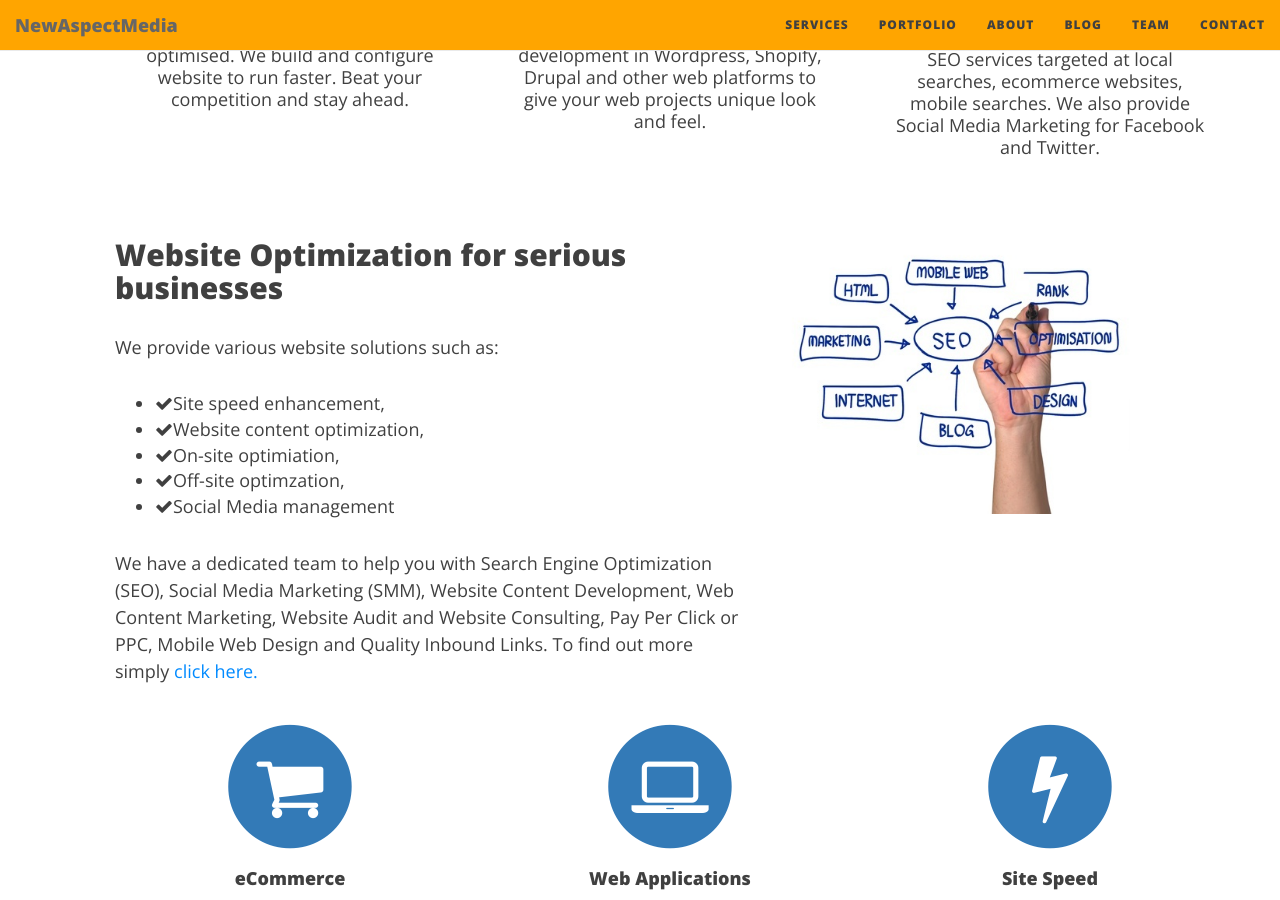
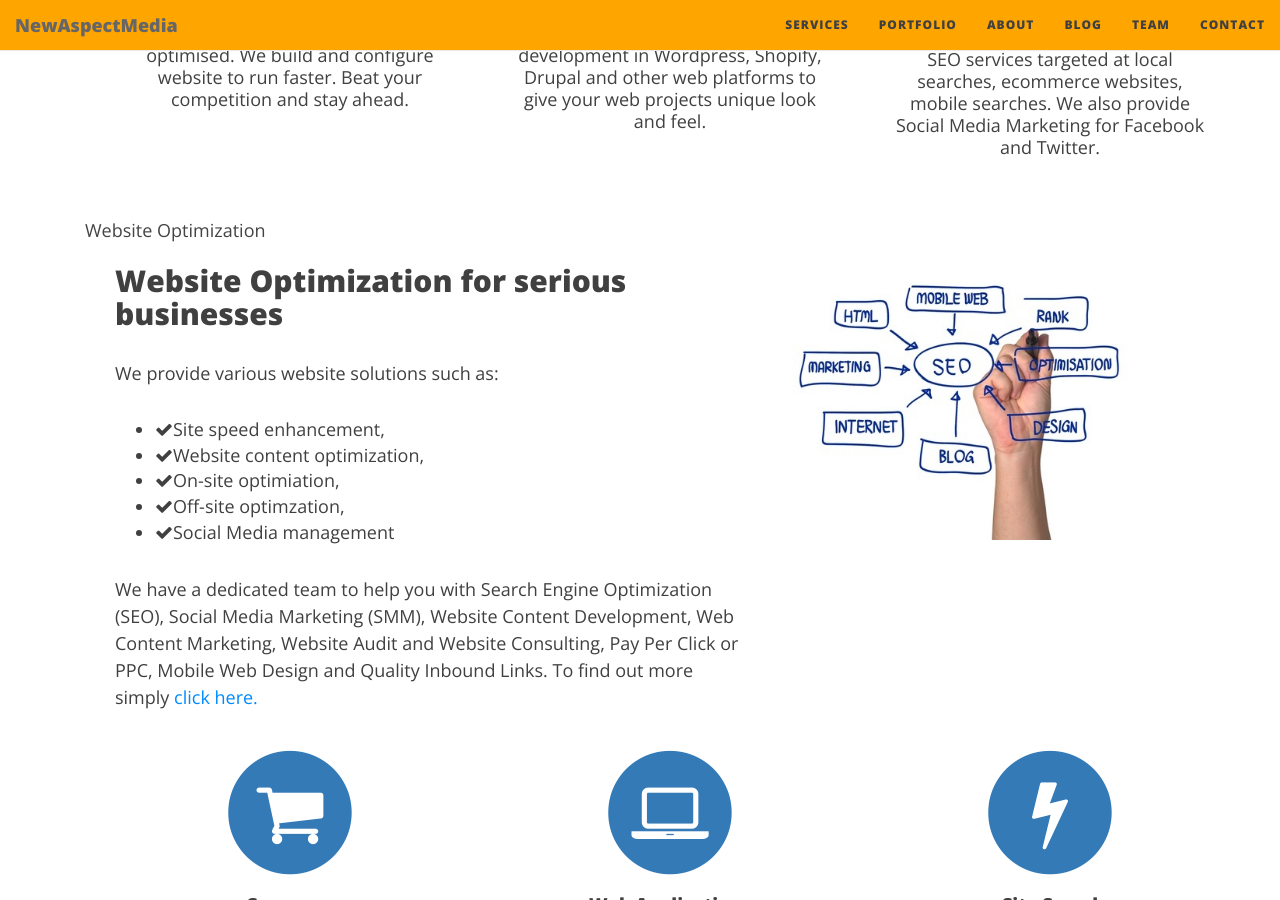
Before and after one commit to newmedia77/appxnam, a Jekyll site: the page built from index.html, in a window 1280 px wide and 900 px high, scrolled down 1463 px. Built offline with Jekyll 4.4.1, drawn with Linux system fonts in a browser that asks for light colours; nearby versions of some CDN libraries; the list of posts is cut into pages by our own code.

Commit message:
andreas
a name

```diff
--- a/index.html
+++ b/index.html
@@ -168,6 +168,7 @@ subtitle: Hire Web Developer &amp; SEO Specialist in London
 
 
         <!-- Website Optimizaiton Service -->
+        <a name="website-optimization">Website Optimization</a>
         <section class="website-optimization">
             <div class="container">
                 <div class="row">
```
